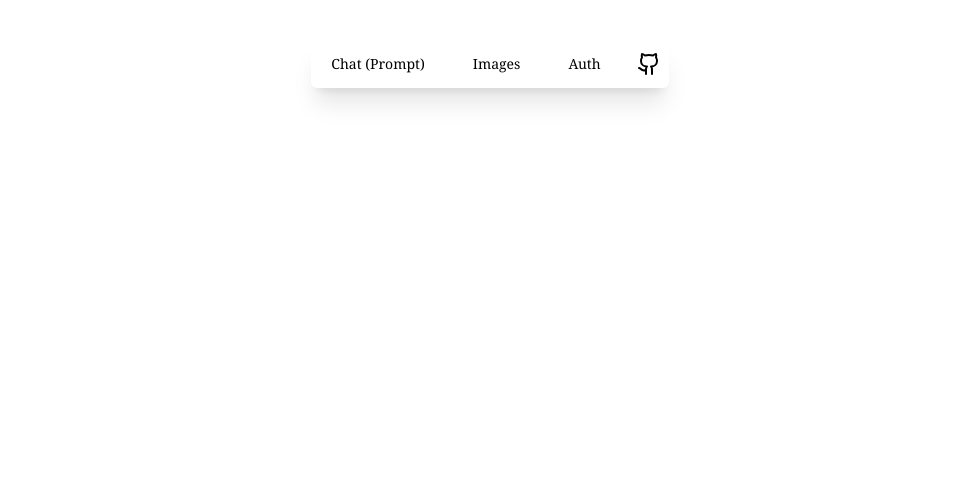
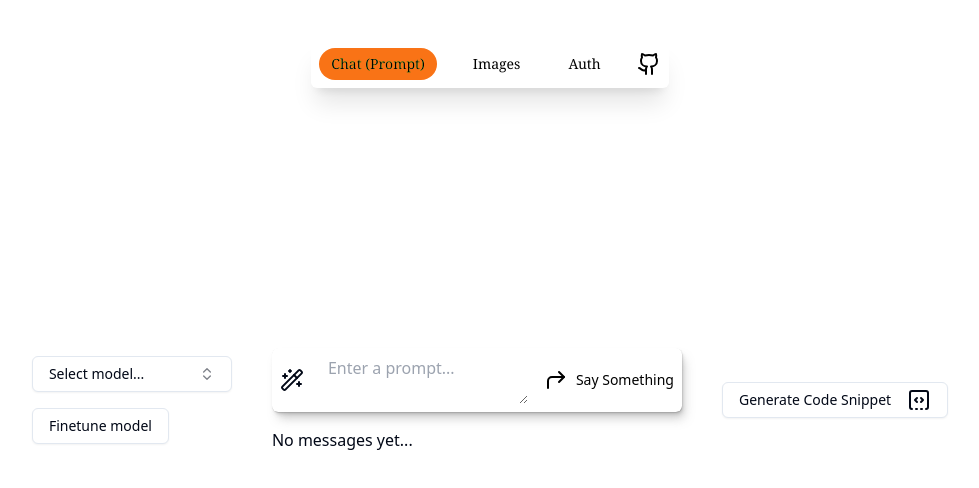
Before and after one commit to glamboyosa/kl, a Next.js app: page / in a window 1280 px wide. Shown: the top 488 px of the page, without its empty margins (150-1129 px from the left). Built offline with nearby package versions, Linux system fonts and the light colour scheme.

Commit message:
render page

```diff
--- a/app/globals.css
+++ b/app/globals.css
@@ -34,6 +34,12 @@
     --ring: 215 20.2% 65.1%;
 
     --radius: 0.5rem;
+
+    --shadow-color: 0deg 0% 53%;
+    --shadow-elevation-high: 0.2px 0.4px 0.5px hsl(var(--shadow-color) / 0.41),
+      0.7px 1.4px 1.8px -0.8px hsl(var(--shadow-color) / 0.41),
+      1.8px 3.5px 4.4px -1.7px hsl(var(--shadow-color) / 0.41),
+      4.3px 8.5px 10.7px -2.5px hsl(var(--shadow-color) / 0.41);
   }
 
   .dark {
--- a/app/page.tsx
+++ b/app/page.tsx
@@ -1,5 +1,11 @@
+"use client";
+import ChatContainer from "@/components/chat/chat-container";
 import Image from "next/image";
 
 export default function Home() {
-  return <main className="h-screen flex justify-evenly"></main>;
+  return (
+    <main className="h-screen flex justify-center items-center gap-10">
+      <ChatContainer />
+    </main>
+  );
 }
--- a/components/chat/chat-container.tsx
+++ b/components/chat/chat-container.tsx
@@ -1,7 +1,17 @@
+"use client";
+import CodeSnippetDialog from "../code-snippet-dialog";
+import FineTuneModel from "../finetune-model";
 import { ModelPicker } from "../model-picker";
+import Chat from "./chat";
 
 const ChatContainer = () => (
   <>
-    <ModelPicker />
+    <div>
+      <ModelPicker />
+      <FineTuneModel />
+    </div>
+    <Chat />
+    <CodeSnippetDialog />
   </>
 );
+export default ChatContainer;
--- a/components/chat/chat.tsx
+++ b/components/chat/chat.tsx
@@ -1,5 +1,5 @@
 "use client";
-import { Wand2, BrainCog, CornerRightDown } from "lucide-react";
+import { Wand2, BrainCog, CornerRightDown, CornerUpRight } from "lucide-react";
 import { useChat } from "ai/react";
 
 import { Input } from "../ui/input";
@@ -18,22 +18,22 @@ const Chat = () => {
       <ChatSkeleton>
         <Wand2 />
         <form
-          className="flex justify-evenly items-center"
+          className="flex justify-center items-center gap-4"
           onSubmit={handleSubmit}
         >
-          <Input
+          <textarea
             onChange={handleInputChange}
             value={input}
             className="border-none outline-none w-3/4"
             placeholder="Enter a prompt..."
           />
-          <Button
+          <button
             type="submit"
-            className="outline-none bg-transparent flex items-center gap-2"
+            className="outline-none text-sm whitespace-nowrap border-none hover:bg-transparent text-black bg-transparent flex items-center gap-2"
           >
-            <CornerRightDown />
+            <CornerUpRight />
             <span>Say Something</span>
-          </Button>
+          </button>
         </form>
       </ChatSkeleton>
       {messages.length > 0
@@ -55,7 +55,7 @@ const Chat = () => {
 };
 
 const ChatSkeleton = ({ children }: PropsWithChildren) => (
-  <div className="flex p-6 justify-evenly mb-4 rounded-md items-center">
+  <div className="flex shadow-fuller-shadow p-2 gap-6 mb-4 rounded-md items-center">
     {children}
   </div>
 );
--- a/components/code-snippet-dialog.tsx
+++ b/components/code-snippet-dialog.tsx
@@ -16,11 +16,11 @@ import {
   SelectTrigger,
   SelectValue,
 } from "@/components/ui/select";
-import { CodeBlock, dracula, monokai } from "react-code-blocks";
+import { CopyBlock, monokai } from "react-code-blocks";
 import { Button } from "./ui/button";
 import { SquareDashedBottomCode } from "lucide-react";
 import React from "react";
-import CopyBlock from "react-code-blocks/dist/components/CopyBlock";
+
 import useModelFinetune from "@/lib/store/useModelFinetune";
 const selectOptions = [
   {
@@ -38,6 +38,7 @@ const selectOptions = [
 ];
 type SelectUnion = "elixir" | "typescript" | "bash" | undefined;
 const CodeSnippetDialog = () => {
+  const [mounted, setMounted] = React.useState(false);
   const [lang, setLang] = React.useState<SelectUnion>();
   const temperature = useModelFinetune((state) => state.temperature);
   const maxTokens = useModelFinetune((state) => state.maxTokens);
@@ -86,6 +87,10 @@ err ->
   Logger.error(err)
 end
 `;
+  React.useEffect(() => {
+    setMounted(true);
+  }, []);
+  if (!mounted) return null;
   return (
     <Dialog>
       <DialogTrigger>
--- a/components/finetune-model.tsx
+++ b/components/finetune-model.tsx
@@ -24,7 +24,7 @@ const FineTuneModel = () => {
   return (
     <Popover>
       <PopoverTrigger>
-        <Button variant="outline">Finetune model</Button>
+        <Button className="mt-4" variant="outline">Finetune model</Button>
       </PopoverTrigger>
       <PopoverContent>
         <div className="mb-2">
--- a/components/model-picker.tsx
+++ b/components/model-picker.tsx
@@ -40,7 +40,7 @@ export function ModelPicker({ models = defaultModels }: ModelPickerProps) {
   const [value, setValue] = React.useState("");
   const setModel = useModelFinetune((state) => state.setModel);
   return (
-    <div className="basis-1/3">
+    <div>
       <Popover open={open} onOpenChange={setOpen}>
         <PopoverTrigger asChild>
           <Button
--- a/components/site-header.tsx
+++ b/components/site-header.tsx
@@ -1,6 +1,6 @@
 "use client";
 
-import { useEffect, useLayoutEffect, useState } from "react";
+import React, { useEffect, useLayoutEffect, useState } from "react";
 import Link from "next/link";
 
 import { motion } from "framer-motion";
@@ -11,10 +11,11 @@ import { useSearchParams } from "next/navigation";
 
 const tabs = [
   { id: "chat", label: "Chat (Prompt)", link: "/" },
-  { id: "images", label: "Images", link: "/images" },
+  { id: "images", label: "Images", link: "/?images" },
   { id: "auth", label: "Auth", link: "/auth" },
 ];
 export function SiteHeader() {
+  const [mounted, setMounted] = React.useState(false);
   const activeTab = useActiveTab((state) => state.activeTab);
   const setActiveTab = useActiveTab((state) => state.setActiveTab);
   const searchParams = useSearchParams();
@@ -22,7 +23,7 @@ export function SiteHeader() {
   // basically when the UI mounts changes we wanna force a re-render for the dark / light mode to be in sync
   //
 
-  useEffect(() => {
+  React.useEffect(() => {
     if (window.location.pathname === "/" && !tab) {
       setActiveTab("chat");
     } else if (tab === "images") {
@@ -31,7 +32,10 @@ export function SiteHeader() {
       setActiveTab("auth");
     }
   }, [tab]);
-
+  React.useEffect(() => {
+    setMounted(true);
+  }, []);
+  if (!mounted) return null;
   return (
     <div
       className={
@@ -53,7 +57,7 @@ export function SiteHeader() {
               {activeTab === tab.id && (
                 <motion.span
                   layoutId="bubble"
-                  className="absolute inset-0 z-10 bg-pink
+                  className="absolute inset-0 z-10 bg-orange-500
                   mix-blend-darken"
                   style={{ borderRadius: 9999 }}
                   transition={{ type: "spring", bounce: 0.2, duration: 0.6 }}
--- a/lib/fonts.ts
+++ b/lib/fonts.ts
@@ -3,4 +3,5 @@ import { Shadows_Into_Light as ShadowsIntoLight } from "next/font/google";
 export const fontShadowsIntoLight = ShadowsIntoLight({
   variable: "--font-shadows",
   weight: "400",
+  subsets: ["latin"],
 });
--- a/next.config.js
+++ b/next.config.js
@@ -1,4 +1,8 @@
 /** @type {import('next').NextConfig} */
-const nextConfig = {}
+const nextConfig = {
+  experimental: {
+    serverActions: true,
+  },
+};
 
-module.exports = nextConfig
+module.exports = nextConfig;
--- a/tailwind.config.js
+++ b/tailwind.config.js
@@ -2,11 +2,11 @@
 module.exports = {
   darkMode: ["class"],
   content: [
-    './pages/**/*.{ts,tsx}',
-    './components/**/*.{ts,tsx}',
-    './app/**/*.{ts,tsx}',
-    './src/**/*.{ts,tsx}',
-	],
+    "./pages/**/*.{ts,tsx}",
+    "./components/**/*.{ts,tsx}",
+    "./app/**/*.{ts,tsx}",
+    "./src/**/*.{ts,tsx}",
+  ],
   theme: {
     container: {
       center: true,
@@ -56,6 +56,9 @@ module.exports = {
         md: "calc(var(--radius) - 2px)",
         sm: "calc(var(--radius) - 4px)",
       },
+      boxShadow: {
+        "fuller-shadow": "var(--shadow-elevation-high)",
+      },
       keyframes: {
         "accordion-down": {
           from: { height: 0 },
@@ -73,4 +76,4 @@ module.exports = {
     },
   },
   plugins: [require("tailwindcss-animate")],
-}
+};
```
